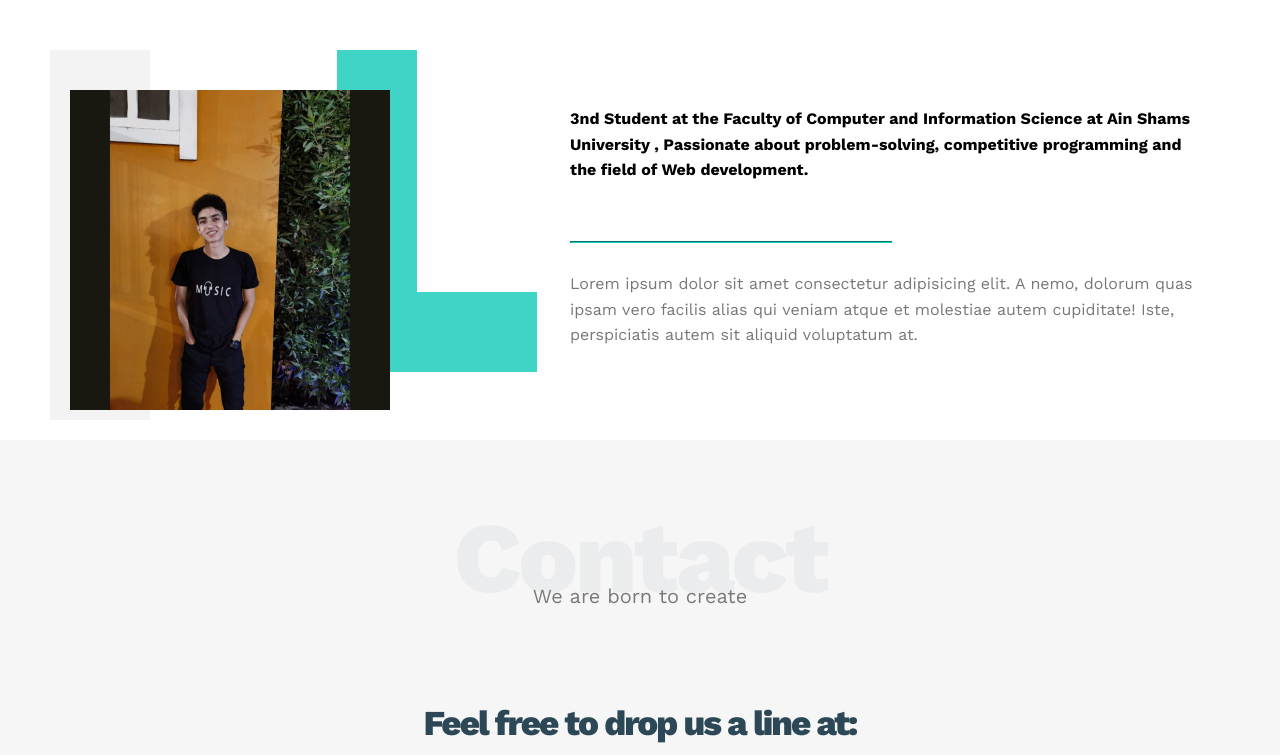
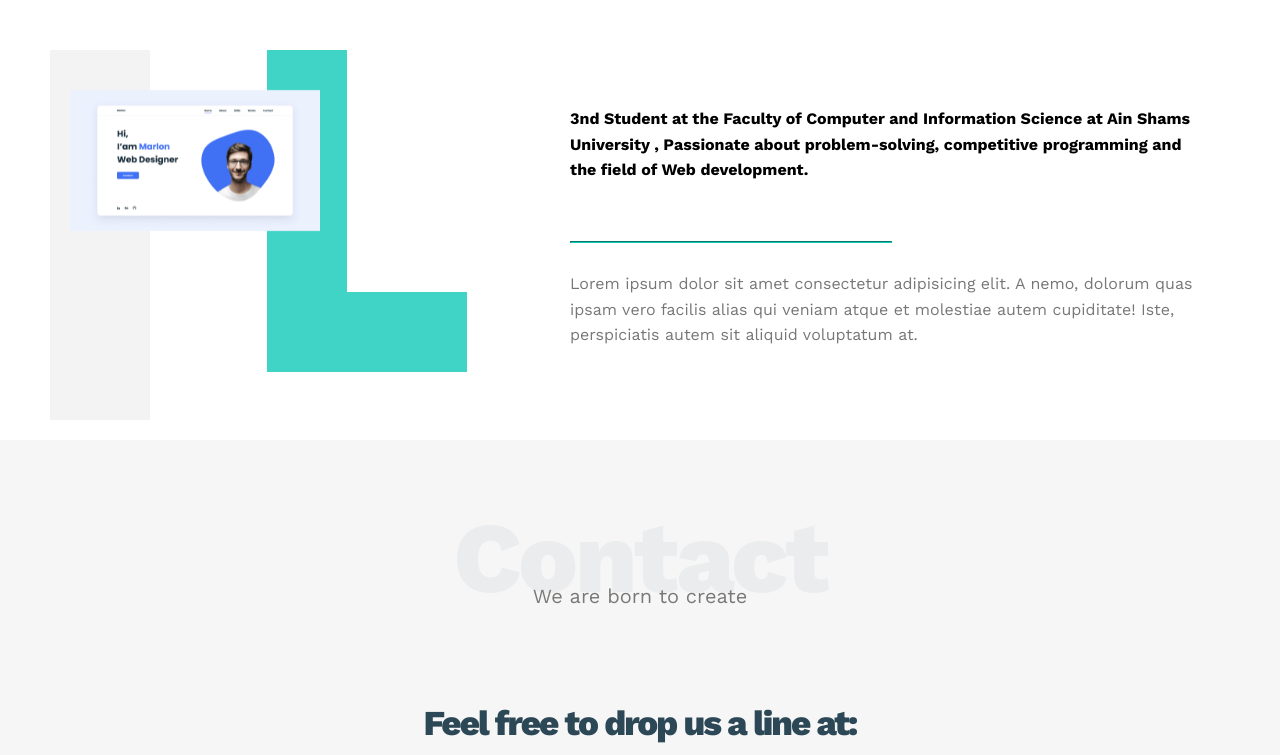
Before and after one commit to ahmedashraf74225/Template1_HTML-CSS, a plain HTML site: page index.html in a window 1280 px wide. Shown: the part 2762-3517 px from the top of the page. Drawn offline with nearby package versions, Linux system fonts and the light colour scheme.

Commit message:
issue tryin to fix

```diff
--- a/css/leon.css
+++ b/css/leon.css
@@ -338,7 +338,7 @@ body {
  .about .about-content .image{
 
     position: relative;
-    width: 320px;
+    width: 250px;
     height: 350px;
  }
  @media (max-width: 991px){
--- a/index.html
+++ b/index.html
@@ -178,7 +178,7 @@
             <p>Less is more work</p>
                 <div class="about-content">
                     <div class="image">
-                        <img src="/images/aboutme.jpg" alt="">
+                        <img src="/images/p1.png" alt="">
                     </div>
                     <div class="text">
                         <p>3nd Student at the Faculty of Computer and Information Science at Ain Shams University
```
